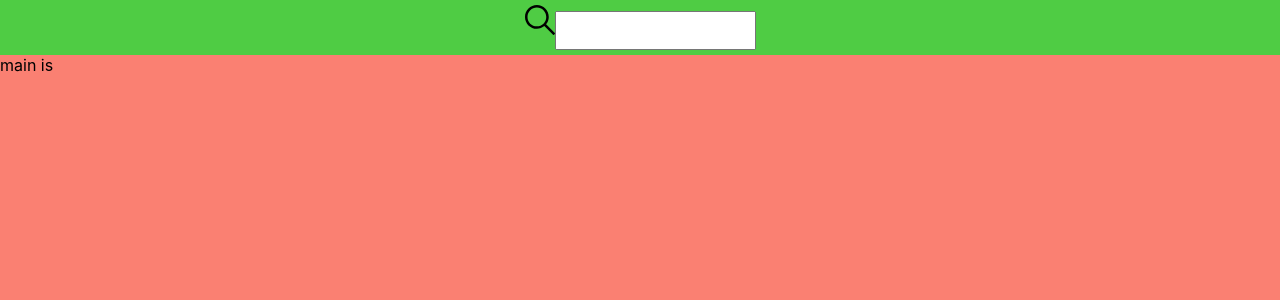
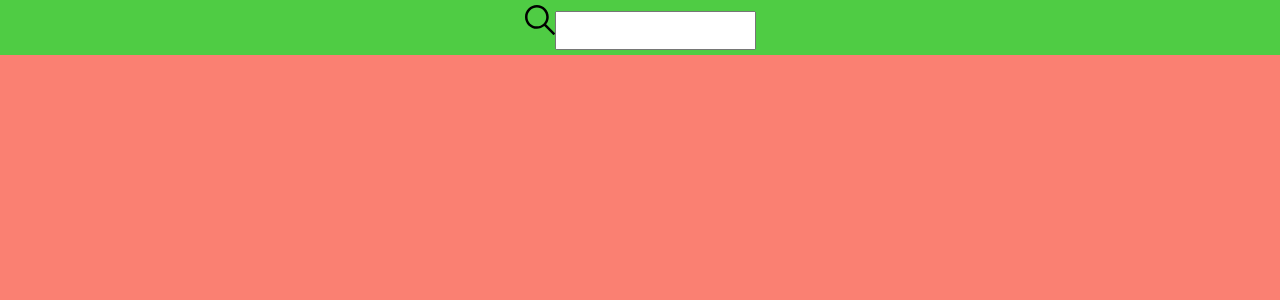
Before and after one commit to GSG-G10/Dictionary, a React (Create React App) app: page / in a window 1280 px wide. Shown: the top 300 px of the page. Built offline with nearby package versions, Linux system fonts and the light colour scheme.

Commit message:
get data header

```diff
--- a/src/App.js
+++ b/src/App.js
@@ -1,14 +1,12 @@
 import React from 'react'
 import './App.css';
-import Header from './components/Header'
-import Main from './components/Main'
+import Header from './components/Header';
 
 
 function App() {
     return (
     <>
         <Header />
-        <Main />
 
     </>
     )
--- a/src/components/Header.js
+++ b/src/components/Header.js
@@ -1,23 +1,27 @@
-import React, { Component } from 'react'
-import { ReactComponent as Search } from '../assets/search.svg';
+import React, { Component } from "react";
+import { ReactComponent as Search } from "../assets/search.svg";
+import getData from "../utils/getData";
+import Main from './Main';
+class Header extends Component {
+  constructor(props) {
+    super(props);
+    this.state = {
+      query: "",
+      data:[]
+    };
+  }
+  onSearchSub = (e) => {
+    e.preventDefault();
+    getData(this.state.query)
+    .then(data=>{
+      this.setState({data:data})
+    })
 
- class Header extends Component {
-    constructor(props){
-        super(props)
-        this.state = {
-            query: ''
-        }
-    }
+  };
 
-    onSearchSub = e =>{
-        e.preventDefault()
-        console.log(this.state.query);
-
-    }
-
-    getQuery = (e)=>{
-        this.setState({query: e.target.value})
-    }
+  getQuery = (e) => {
+    this.setState({ query: e.target.value });
+  };
 
   render() {
     return (
@@ -25,15 +29,20 @@ import { ReactComponent as Search } from '../assets/search.svg';
         <nav>
           <div className="bowl_Serach">
             <form>
-                        <Search  onClick={this.onSearchSub}></Search>
-                        <input type="text" onChange={this.getQuery}  />
-                        <button className='btn_sub_serch_hid' type='submit' onClick={this.onSearchSub}></button>
+              <Search onClick={this.onSearchSub}></Search>
+              <input type="text" onChange={this.getQuery} />
+              <button
+                className="btn_sub_serch_hid"
+                type="submit"
+                onClick={this.onSearchSub}
+              ></button>
             </form>
           </div>
         </nav>
+        <Main cardsData={this.state.data}/>
       </>
-        )
+    );
   }
 }
 
-export default Header
+export default Header;
--- a/src/components/Main.js
+++ b/src/components/Main.js
@@ -1,15 +1,14 @@
-import React, { Component } from 'react'
+import React from "react";
 
-export class Main extends Component {
-    render() {
-        return (
-            <main>
-                <div className="bowl_main">
-                main is
-                </div>
-          </main>
-        )
-    }
+ function Main (props) {
+
+console.log(props)
+
+    return (
+      <main>
+        <div className="bowl_main">{props.cardData}</div>
+      </main>
+    );
 }
 
-export default Main
+export default Main;
--- a/src/utils/getData.js
+++ b/src/utils/getData.js
@@ -1,9 +1,8 @@
-
-const getData = searchValue => {
-    return fetch(`https://api.dictionaryapi.dev/api/v2/entries/en/${searchValue}`)
-      .then(res=>res.json())
-      .catch(err => {
-        throw new Error(`fetch getData failed ${err}`);
-      });
-  };
-  export default getData
+const getData = (query) => {
+  return fetch(`https://api.dictionaryapi.dev/api/v2/entries/en/${query}`)
+    .then((res) => res.json())
+    .catch((err) => {
+      throw new Error(`fetch getData failed ${err}`);
+    });
+};
+export default getData;
```
Lines whose indentation alone changed are shown as unchanged.
